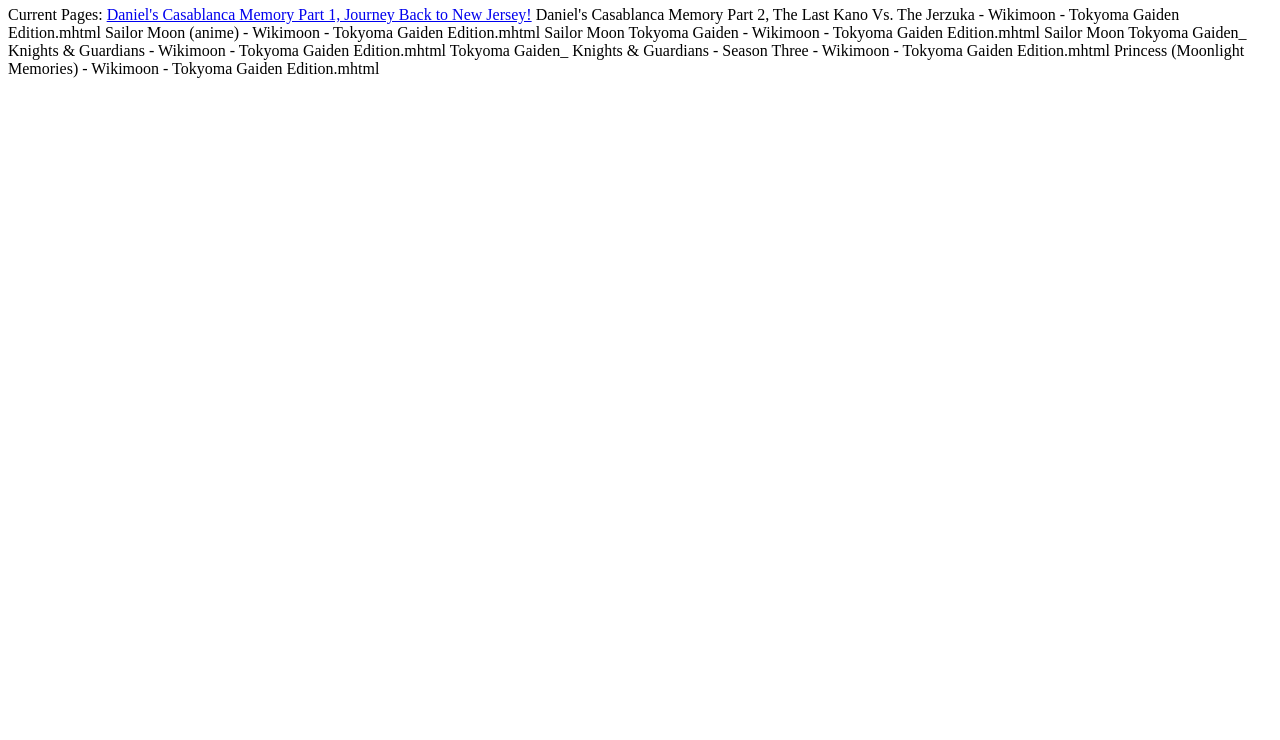
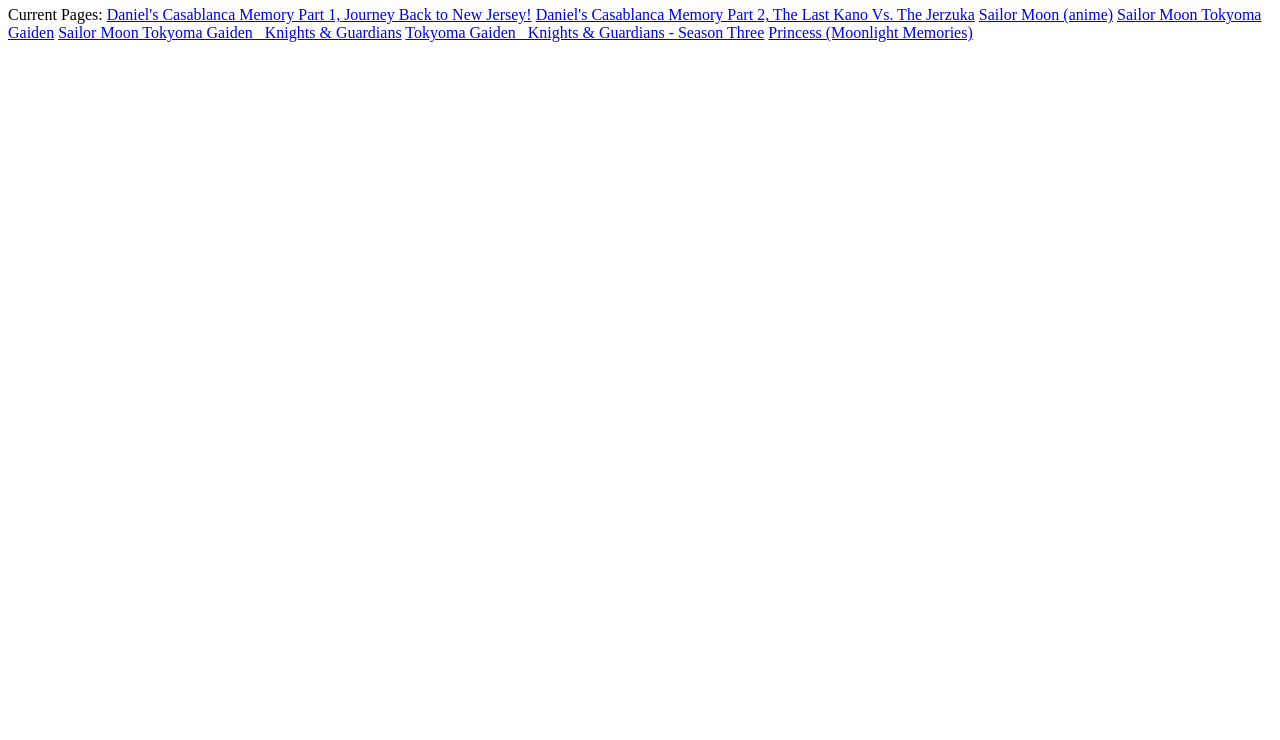
Before and after one commit to Greatpriceman/greatpriceman.github.io, a plain HTML site: page index.html in a window 1280 px wide. Shown: the part 60-800 px from the top of the page. Drawn offline with Linux system fonts and the light colour scheme.

Commit message:
changing links, let's see if this works

```diff
--- a/index.html
+++ b/index.html
@@ -1,8 +1,8 @@
 <h1>Welcome to the Tokyoma Gaiden Wiki.</h1>
 Current Pages: <a href="Daniel's Casablanca Memory Part 1, Journey Back to New Jersey! - Wikimoon - Tokyoma Gaiden Edition.mhtml">Daniel's Casablanca Memory Part 1, Journey Back to New Jersey!</a>
-Daniel's Casablanca Memory Part 2, The Last Kano Vs. The Jerzuka - Wikimoon - Tokyoma Gaiden Edition.mhtml
-Sailor Moon (anime) - Wikimoon - Tokyoma Gaiden Edition.mhtml
-Sailor Moon Tokyoma Gaiden - Wikimoon - Tokyoma Gaiden Edition.mhtml
-Sailor Moon Tokyoma Gaiden_ Knights & Guardians - Wikimoon - Tokyoma Gaiden Edition.mhtml
-Tokyoma Gaiden_ Knights & Guardians - Season Three - Wikimoon - Tokyoma Gaiden Edition.mhtml
-Princess (Moonlight Memories) - Wikimoon - Tokyoma Gaiden Edition.mhtml
+<a href="Daniel's Casablanca Memory Part 2, The Last Kano Vs. The Jerzuka - Wikimoon - Tokyoma Gaiden Edition.mhtml">Daniel's Casablanca Memory Part 2, The Last Kano Vs. The Jerzuka</a>
+<a href="Sailor Moon (anime) - Wikimoon - Tokyoma Gaiden Edition.mhtml">Sailor Moon (anime)</a>
+<a href="Sailor Moon Tokyoma Gaiden - Wikimoon - Tokyoma Gaiden Edition.mhtml">Sailor Moon Tokyoma Gaiden</a>
+<a href="Sailor Moon Tokyoma Gaiden_ Knights & Guardians - Wikimoon - Tokyoma Gaiden Edition.mhtml">Sailor Moon Tokyoma Gaiden_ Knights & Guardians</a>
+<a href="Tokyoma Gaiden_ Knights & Guardians - Season Three - Wikimoon - Tokyoma Gaiden Edition.mhtml">Tokyoma Gaiden_ Knights & Guardians - Season Three</a>
+<a href="Princess (Moonlight Memories) - Wikimoon - Tokyoma Gaiden Edition.mhtml">Princess (Moonlight Memories)</a>
```
